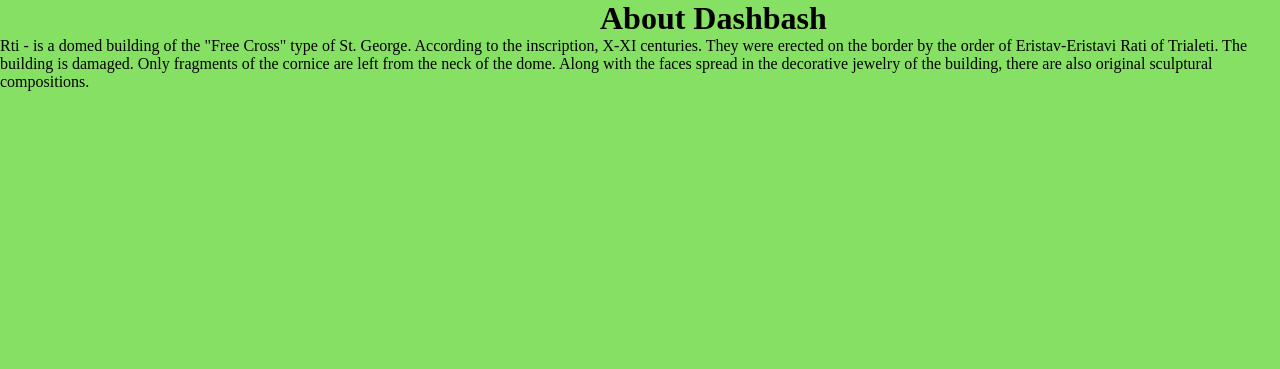
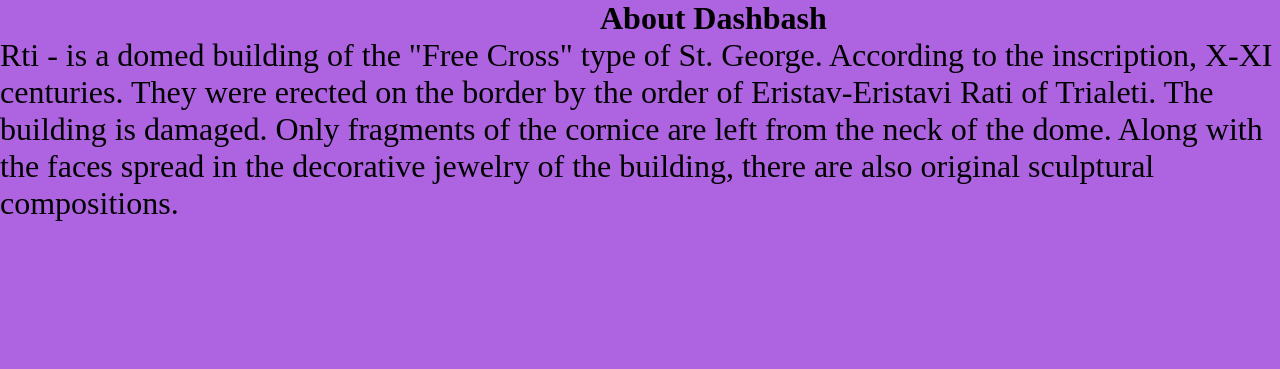
Before and after one commit to kobra23/travel-in-georgia, a plain HTML site: page index1.html in a window 1280 px wide. Shown: the top 369 px of the page. Drawn offline with Linux system fonts and the light colour scheme.

Commit message:
adeeeddd

```diff
--- a/css/style.css
+++ b/css/style.css
@@ -1,7 +1,7 @@
 @import url('https://fonts.googleapis.com/css2?family=Nunito:wght@200;300;400;600;700&display=swap');
 
 :root{
-  --orange:#9912e7b4;
+  --orange:#e10d0db4;
 }
 
 *{
--- a/css/style1.css
+++ b/css/style1.css
@@ -35,9 +35,10 @@ p{
     align-items: center;
     justify-content: center;
     display: flex;
+    font-size: 2rem;
 }
 .kanioni{
-    background-color: rgba(70, 207, 16, 0.652);
+    background-color: rgba(131, 16, 207, 0.652);
     width: 100%;
     height: 1200px;
 }
```
